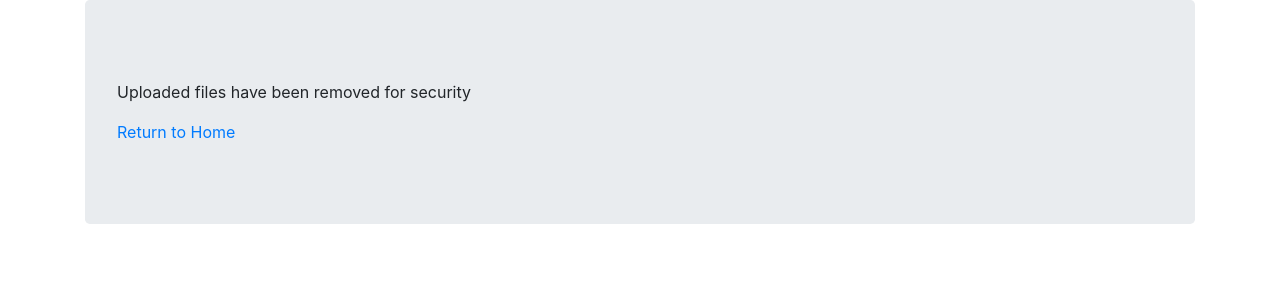
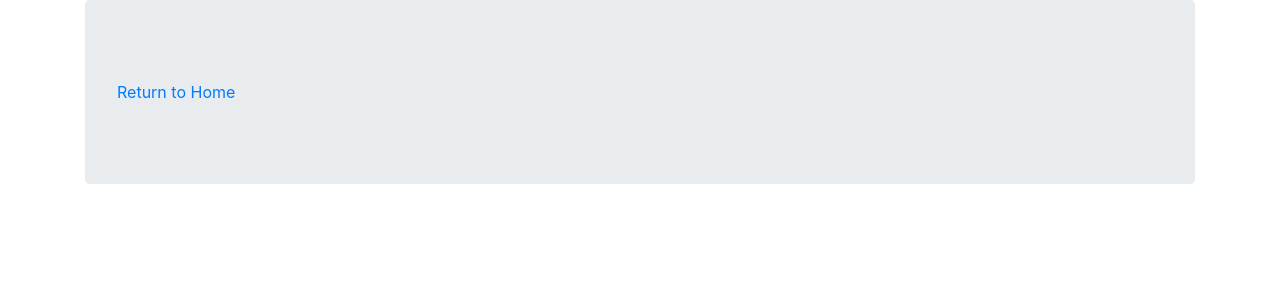
Before and after one commit to Pratyush1606/room-allocation, a Django app: template allocation/templates/error_page.html in a window 1280 px wide. Shown: the top 300 px of the page. Run offline with Django 3.2, Linux system fonts and the light colour scheme; the template is opened without the code that fills it, so the values that code supplies are empty; some libraries are stand-ins or nearby versions.

Commit message:
Update error message

```diff
--- a/allocation/templates/error_page.html
+++ b/allocation/templates/error_page.html
@@ -3,7 +3,6 @@
 {% block body_block %}
 <div class="jumbotron">
   <p class='error'>{{error}}</p>
-  <p>Uploaded files have been removed for security</p>
   <p><a href="{% url 'allocation:index' %}">Return to Home</a></p>
 </div>
 
```
